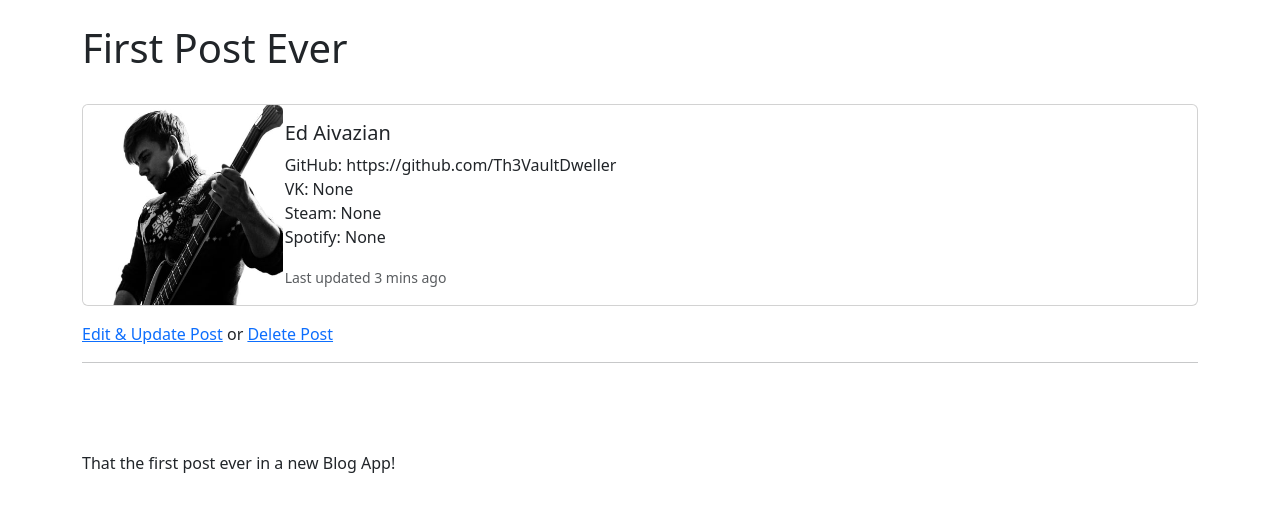
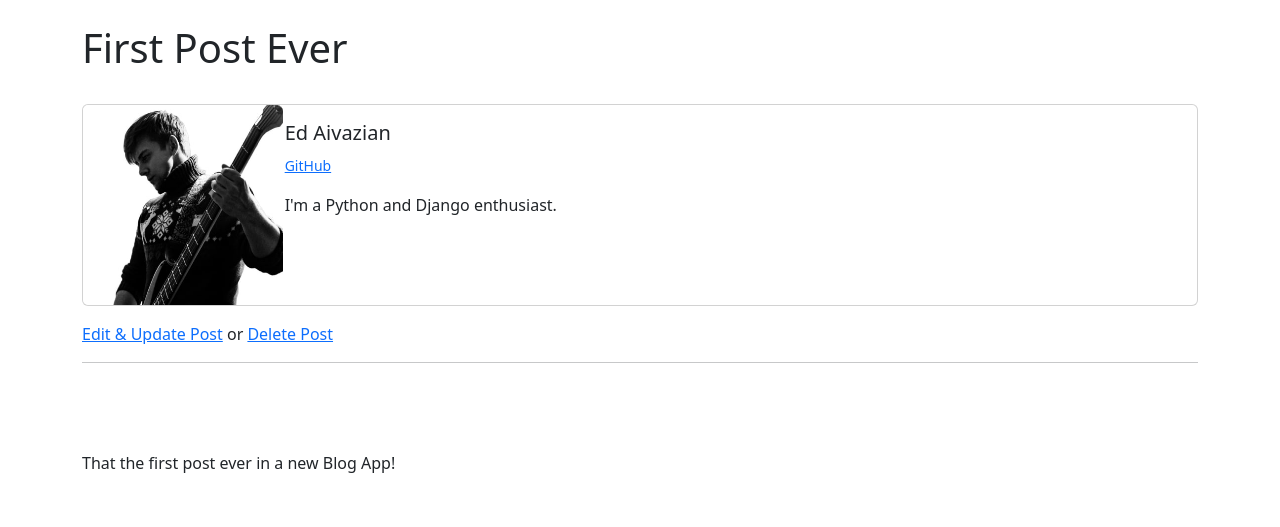
Before and after one commit to Th3VaultDweller/Django-Blog-App, a Django app: page /article/1 in a window 1280 px wide. Shown: the part 56-583 px from the top of the page. Run offline with Django 4.2, Linux system fonts and the light colour scheme; a user stored in the database is signed in; data comes from the database, SQL or seed files in the repository; both versions use the stored data as it was after the commit; some libraries are stand-ins or nearby versions.

Commit message:
Fixed the links in the bio

```diff
--- a/blogs/templates/article_details.html
+++ b/blogs/templates/article_details.html
@@ -23,18 +23,27 @@
                     <div class="card-body">
                       <h5 class="card-title">
                         {{ post.author.first_name}} {{ post.author.last_name }}</h5>
+                        <p class="card-text">
+                            <small class="text-body-secondary">
+                                {% if post.author.userprofile.github_url %}
+                                    <a href='{{ post.author.userprofile.github_url }}'>GitHub</a>
+                                {% endif %}
+
+                                {% if post.author.userprofile.vk_url %}
+                                    | <a href='{{ post.author.userprofile.vk_url }}'>VK</a>
+                                {% endif %}
+
+                                {% if post.author.userprofile.steam_url %}
+                                    | <a href='{{ post.author.userprofile.steam_url }}'>Steam</a>
+                                {% endif %}
+
+                                {% if post.author.userprofile.spotify_url %}
+                                    | <a href='{{ post.author.userprofile.spotify_url }}'>Spotify</a>
+                                {% endif %}
+                            </small>
+                        </p>
                       <p class="card-text">
-                        GitHub: {{ post.author.userprofile.github_url }}
-                        <br/>
-                        VK: {{ post.author.userprofile.vk_url}}
-                        <br/>
-                        Steam: {{ post.author.userprofile.steam_url }}
-                        <br/>
-                        Spotify: {{ post.author.userprofile.spotify_url }}
-                      </p>
-                      <p class="card-text">
-                        <small class="text-body-secondary">Last updated 3 mins ago
-                        </small>
+                        I'm a Python and Django enthusiast.
                       </p>
                     </div>
                   </div>
```
Also changed, not shown: db.sqlite3.
